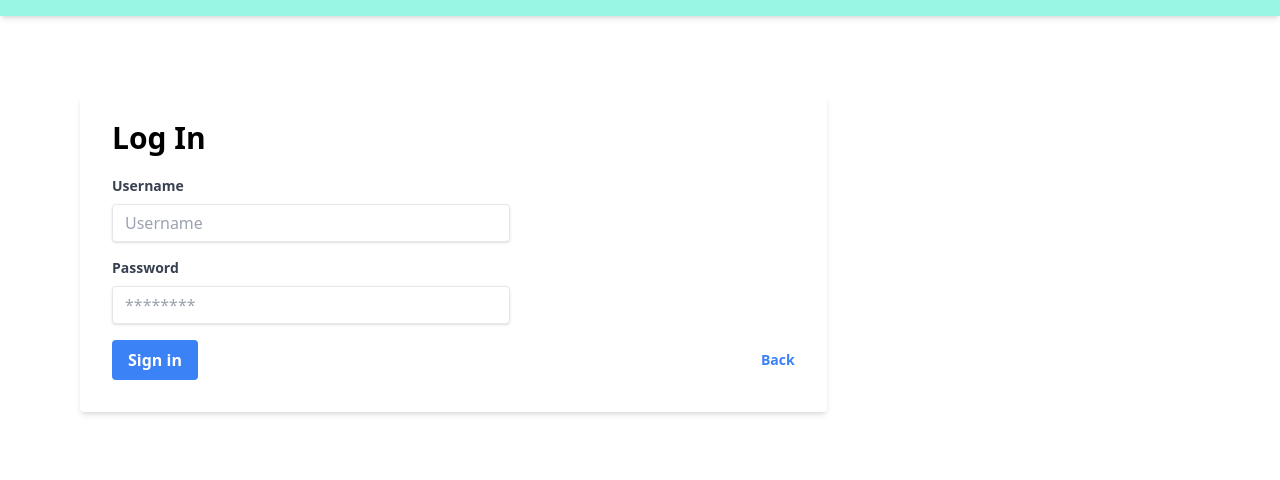
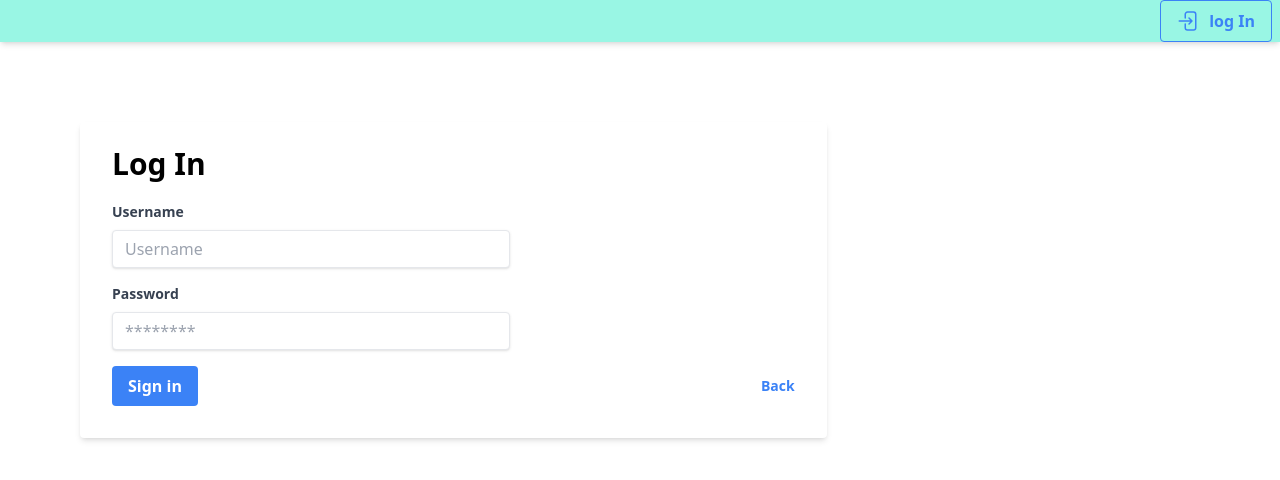
Before and after one commit to Prabhjot1412/sound_streamer, a React (Create React App) app: page /login in a window 1280 px wide. Shown: the top 480 px of the page. Built offline with nearby package versions, Linux system fonts and the light colour scheme.

Commit message:
fix login bug

```diff
--- a/src/components/Form.js
+++ b/src/components/Form.js
@@ -3,8 +3,11 @@ import Consts from "../consts.json"
 import Cookies from "js-cookie"
 import { useNavigate } from "react-router-dom";
 
+
 const Form = (props) => {
-  const handle_submit = async () => {
+  const handleSubmit = async (event) => {
+    event.preventDefault()
+
     let url = `${Consts.backend_base}/${props.api_url}`
 
     let response = await fetch(url, {
@@ -18,18 +21,16 @@ const Form = (props) => {
     let response_json = await response.json()
     setErrors(response_json.error_messages)
 
-    if (errors.length === 0) {
+    if (response_json.error_messages.length === 0) {
       switch(props.title) {
         case "Log In":
-          const expirationTime = new Date(new Date().getTime() + 60000)
-
           Cookies.set("session_token", response_json.user_token)
           break;
         default:
           break;
       }
 
-      navigate(props.redirect)
+      window.location.href = props.redirect
     }
   }
 
@@ -37,9 +38,14 @@ const Form = (props) => {
   const [errors, setErrors] = useState([])
   const navigate = useNavigate()
 
+  const goBack = () => {
+    // navigate('/')
+  }
+
 
   return(
-    <form className="bg-white shadow-md rounded px-8 pt-6 pb-8 mb-4 w-7/12 ml-20 mt-20">
+    <>
+      <form className="bg-white shadow-md rounded px-8 pt-6 pb-8 mb-4 w-7/12 ml-20 mt-20" onSubmit={ handleSubmit }>
         <div>
           <h3 className="text-3xl font-bold mb-5"> {props.title} </h3>
         </div>
@@ -72,15 +78,16 @@ const Form = (props) => {
         </ol>
 
         <div className="flex items-center justify-between">
-        <button className="bg-blue-500 hover:bg-blue-700 text-white font-bold py-2 px-4 rounded focus:outline-none focus:shadow-outline" type="button" onClick={ handle_submit }>
+          <button className="bg-blue-500 hover:bg-blue-700 text-white font-bold py-2 px-4 rounded focus:outline-none focus:shadow-outline">
             {props.buttonName}
           </button>
 
-        <a className="inline-block align-baseline font-bold text-sm text-blue-500 hover:text-blue-800" href="#">
+          <button className="inline-block align-baseline font-bold text-sm text-blue-500 hover:text-blue-800" onClick={ goBack }>
             Back
-        </a>
+          </button>
         </div>
       </form>
+    </>
   )
 }
 
--- a/src/components/Navbar.js
+++ b/src/components/Navbar.js
@@ -1,8 +1,12 @@
 import React, { useEffect, useState } from "react";
 import Cap from "../icons/Cap";
+import Cookies from "js-cookie";
+import DoorOut from "../icons/DoorOut";
+import DoorIn from "../icons/DoorIn";
+
 
 const Navbar = (props) => {
-  const [username, setUsername] = useState('')
+  const [username, setUsername] = useState(null)
 
   useEffect(() => {
     let user_data = props.user_data
@@ -12,13 +16,36 @@ const Navbar = (props) => {
     })
   })
 
+  const handleLogout = () => {
+    Cookies.remove('session_token')
+    window.location.reload()
+  }
+
   return(
-    <nav className="h-15 flex items-center bg-teal-200 shadow-md">
+    <nav className="h-15 flex items-center justify-between bg-teal-200 shadow-md">
       <a href="/" className="m-1 flex" id='nav_link'>
         <Cap w='10' h='10'/>
 
         <span className="mt-2"> { username } </span>
       </a>
+
+      <div>
+        { (username &&
+          <button className="mr-2 flex bg-transparent hover:bg-yellow-500 text-yellow-500 font-semibold hover:text-white py-2 px-4 border border-yellow-500 hover:border-transparent active:bg-yellow-600 focus:ring focus:ring-yellow-300 rounded"
+           onClick={ handleLogout }
+          >
+            <span className="mr-1"> Log out </span>
+
+            <DoorOut w='6' h='6'/>
+          </button>) ||
+            <a href="/login" className="mr-2 flex bg-transparent hover:bg-blue-500 text-blue-500 font-semibold hover:text-white py-2 px-4 border border-blue-500 hover:border-transparent active:bg-blue-600 focus:ring focus:ring-blue-300 rounded" id='nav_link'>
+              <DoorIn w='6' h='6'/>
+
+              <span className="ml-2"> log In </span>
+            </a>
+        }
+
+      </div>
     </nav>
   )
 }
--- a/src/icons/Cap.js
+++ b/src/icons/Cap.js
@@ -1,7 +1,11 @@
-import React, { useState } from "react";
+import React, { useEffect, useState } from "react";
 
 const Cap = (props) => {
-  const [dimensions, setDimensions] = useState(`w-${props.w} h-${props.h}`)
+  const [dimensions, setDimensions] = useState('w-6 h-6')
+
+  useEffect(() => {
+    setDimensions(`w-${props.w} h-${props.h}`)
+  },[props.w, props.h])
 
   return(
     <svg xmlns="http://www.w3.org/2000/svg" fill="none" viewBox="0 0 24 24" strokeWidth={1.5} stroke="currentColor" className={dimensions}>
--- /dev/null
+++ b/src/icons/DoorIn.js
@@ -0,0 +1,17 @@
+import React, { useEffect, useState } from "react";
+
+const DoorIn = (props) => {
+  const [dimensions, setDimensions] = useState('w-6 h-6')
+
+  useEffect(() => {
+    setDimensions(`w-${props.w} h-${props.h}`)
+  })
+
+  return(
+    <svg xmlns="http://www.w3.org/2000/svg" fill="none" viewBox="0 0 24 24" strokeWidth={1.5} stroke="currentColor" className={ dimensions }>
+      <path strokeLinecap="round" strokeLinejoin="round" d="M8.25 9V5.25A2.25 2.25 0 0 1 10.5 3h6a2.25 2.25 0 0 1 2.25 2.25v13.5A2.25 2.25 0 0 1 16.5 21h-6a2.25 2.25 0 0 1-2.25-2.25V15M12 9l3 3m0 0-3 3m3-3H2.25" />
+    </svg>
+  )
+}
+
+export default DoorIn
--- /dev/null
+++ b/src/icons/DoorOut.js
@@ -0,0 +1,17 @@
+import React, { useEffect, useState } from "react";
+
+const DoorOut = (props) => {
+  const [dimensions, setDimensions] = useState('w-6 h-6')
+
+  useEffect(() => {
+    setDimensions(`w-${props.w} h-${props.h}`)
+  })
+
+  return(
+    <svg xmlns="http://www.w3.org/2000/svg" fill="none" viewBox="0 0 24 24" strokeWidth={1.5} stroke="currentColor" className={ dimensions }>
+      <path strokeLinecap="round" strokeLinejoin="round" d="M8.25 9V5.25A2.25 2.25 0 0 1 10.5 3h6a2.25 2.25 0 0 1 2.25 2.25v13.5A2.25 2.25 0 0 1 16.5 21h-6a2.25 2.25 0 0 1-2.25-2.25V15m-3 0-3-3m0 0 3-3m-3 3H15" />
+    </svg>
+  )
+}
+
+export default DoorOut
```
Lines whose indentation alone changed are shown as unchanged.
